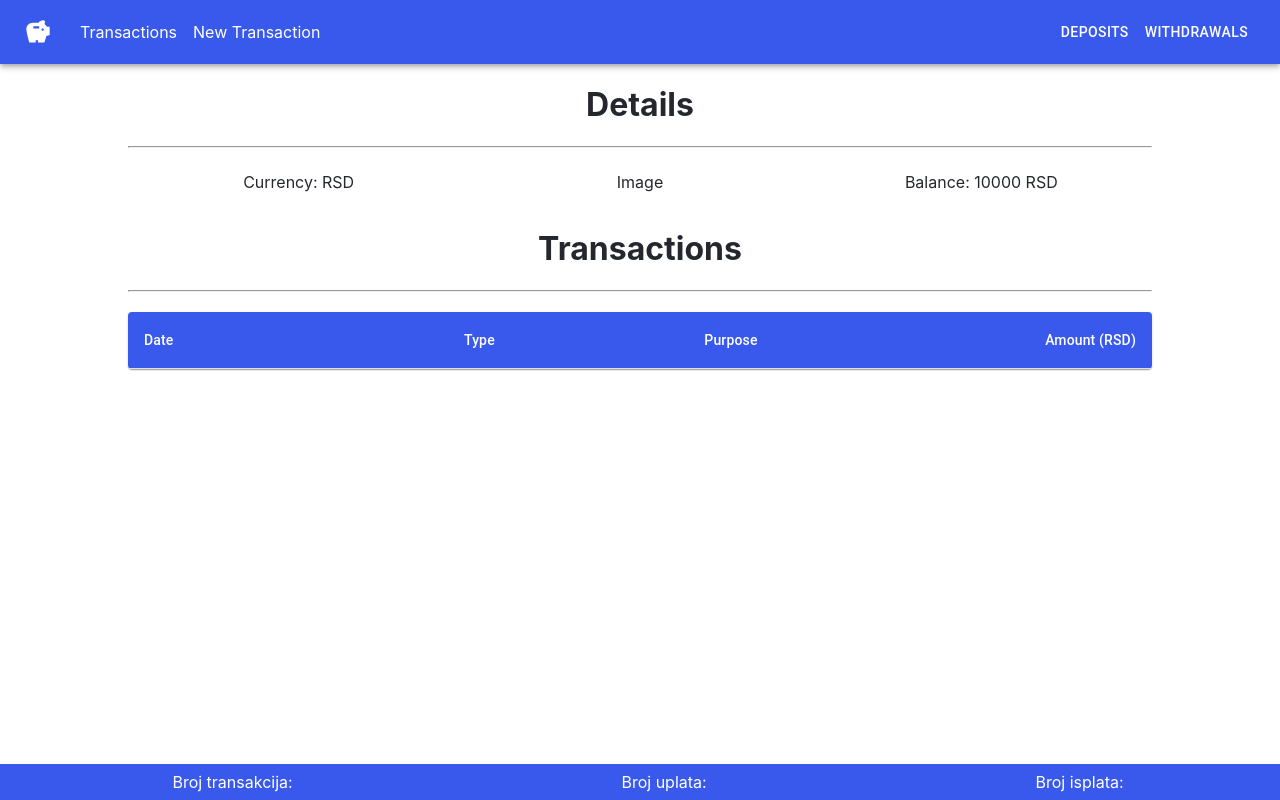
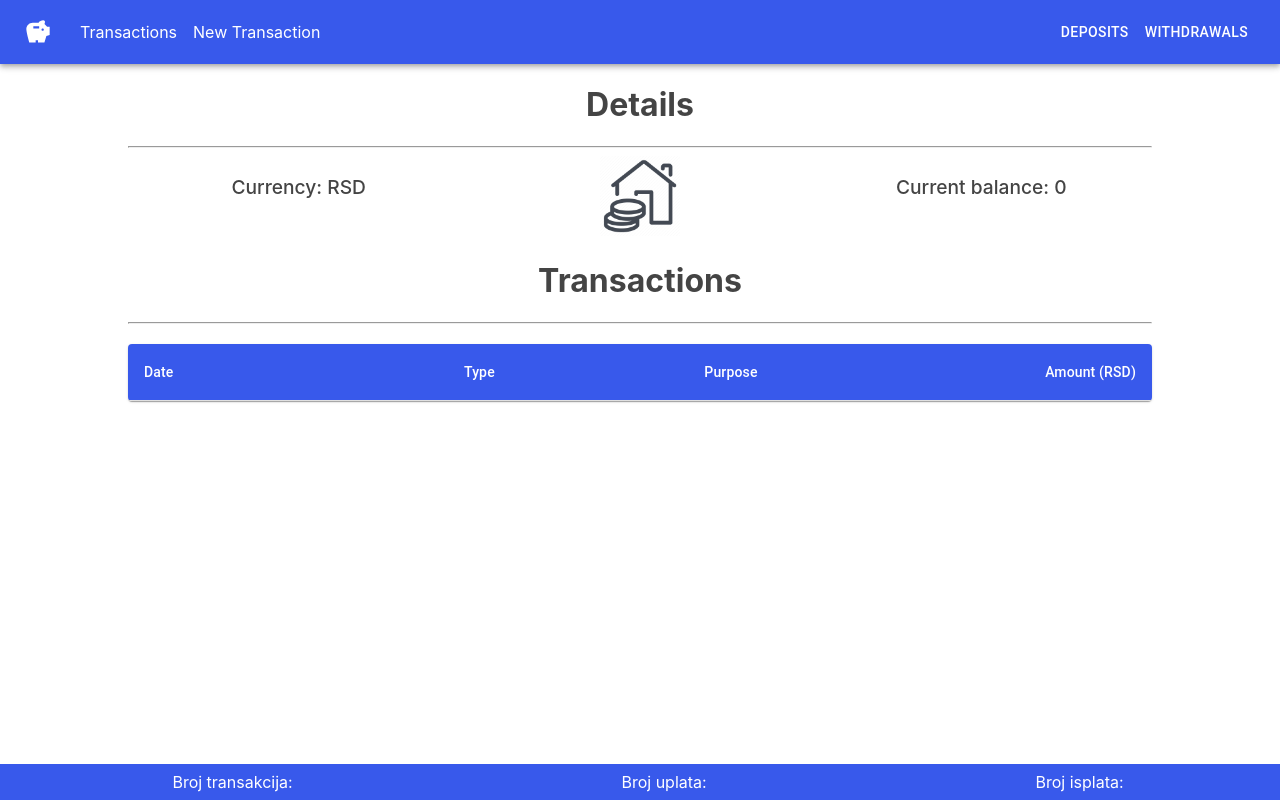
Before and after one commit to igornedovic/BudgetManagement, a React (Create React App) app: page / in a window 1280 px wide. Built offline with nearby package versions, Linux system fonts and the light colour scheme.

Commit message:
Balance functionality has been added

```diff
--- a/src/App.js
+++ b/src/App.js
@@ -5,7 +5,8 @@ import NewTransaction from "./components/NewTransaction.jsx";
 import NavBar from "./components/NavBar.jsx";
 import Footer from "./components/Footer.jsx";
 
-export const transactionsContext = createContext([]);
+export const TransactionsContext = createContext([]);
+export const BalanceContext = createContext(0);
 
 function App() {
   const [state, setState] = useState({
@@ -14,7 +15,8 @@ function App() {
   });
   const [isDeposit, setIsDeposit] = useState();
 
-  const [transactionList, setNewList] = useState([]);
+  const [transactionList] = useState([]);
+  let [balance, setBalance] = useState({ amount: 0 });
 
   const toggleDrawer = (side, open, deposit) => (event) => {
     if (
@@ -32,11 +34,22 @@ function App() {
     if (data) {
       transactionList.push(data);
     }
+
+    let newBalance = transactionList.reduce((a, b) => {
+      if (b.type === "Deposit") {
+        return { amount: +a.amount + +b.amount };
+      } else {
+        return { amount: +a.amount - +b.amount };
+      }
+    });
+
+    setBalance(newBalance);
   };
 
   return (
     <BrowserRouter>
-      <transactionsContext.Provider value={transactionList}>
+      <TransactionsContext.Provider value={transactionList}>
+        <BalanceContext.Provider value={balance}>
           <NavBar
             toggleDrawer={toggleDrawer}
             state={state}
@@ -50,7 +63,8 @@ function App() {
             />
           </Routes>
           <Footer />
-      </transactionsContext.Provider>
+        </BalanceContext.Provider>
+      </TransactionsContext.Provider>
     </BrowserRouter>
   );
 }
--- a/src/components/Info.jsx
+++ b/src/components/Info.jsx
@@ -1,8 +1,12 @@
 
 import { Grid } from "@mui/material";
-import React from "react";
+import React, {useContext} from "react";
+import logo from "../assets/img/logo.png";
+import {BalanceContext} from "../App.js";
 
-function Info() {
+function Info({logoClass}) {
+  const balance = useContext(BalanceContext);
+
   return (
     <div>
       <h1>Details</h1>
@@ -12,10 +16,10 @@ function Info() {
           <p>Currency: RSD</p>
         </Grid>
         <Grid item xs={4}>
-          <p>Image</p>
+         <img src={logo} alt={"logo"} className={logoClass}/>
         </Grid>
         <Grid item xs={4}>
-          <p>Balance: 10000 RSD</p>
+          <p>Current balance: {balance.amount}</p>
         </Grid>
       </Grid>
     </div>
--- a/src/components/NewTransaction.jsx
+++ b/src/components/NewTransaction.jsx
@@ -1,4 +1,4 @@
-import React, { useState } from "react";
+import React, { useState, useContext } from "react";
 import { makeStyles } from "@mui/styles";
 import {
   TextField,
@@ -9,6 +9,7 @@ import {
   Button,
   Grid,
 } from "@mui/material";
+import {BalanceContext} from "../App.js";
 
 const useStyles = makeStyles((styles) => ({
   newTransaction: {
@@ -22,10 +23,13 @@ const useStyles = makeStyles((styles) => ({
 
 function NewTransaction({newTransaction}) {
   const classes = useStyles();
+
   const [date, setDate] = useState("");
   const [type, setType] = useState("");
   const [purpose, setPurpose] = useState("");
   const [amount, setAmount] = useState(0);
+
+  const balance = useContext(BalanceContext);
 
   function handleSubmit(event) {
     event.preventDefault();
@@ -74,8 +78,9 @@ function NewTransaction({newTransaction}) {
               label="Amount"
               required={true}
               type="number"
-              InputProps={{ inputProps: { min: 1 } }}
+              InputProps={type === "Deposit" ? { inputProps: { min: 1 } } : {inputProps: { min: 1, max: balance.amount}}}
               value={amount}
+              style={{ width: 220 }}
               onInput={(e) => setAmount(e.target.value)}
             />
           </Grid>
--- a/src/components/TransactionList.jsx
+++ b/src/components/TransactionList.jsx
@@ -7,7 +7,7 @@ import TableContainer from "@mui/material/TableContainer";
 import TableHead from "@mui/material/TableHead";
 import TableRow from "@mui/material/TableRow";
 import Paper from "@mui/material/Paper";
-import {transactionsContext} from "../App.js"
+import {TransactionsContext} from "../App.js"
 
 const StyledTableCell = styled(TableCell)(({ theme }) => ({
   [`&.${tableCellClasses.head}`]: {
@@ -29,7 +29,8 @@ const StyledTableRow = styled(TableRow)(({ theme }) => ({
 }));
 
 function TransactionList() {
-  const transactionList = useContext(transactionsContext);
+  const transactionList = useContext(TransactionsContext);
+
   return (
     <div>
       <h1>Transactions</h1>
--- a/src/components/Transactions.jsx
+++ b/src/components/Transactions.jsx
@@ -4,20 +4,27 @@ import TransactionList from './TransactionList'
 import {makeStyles} from '@mui/styles'
 
 const useStyles = makeStyles((styles) => ({
-    details : {
+    root : {
       marginTop: "10px",
       width: "80%",
       textAlign: "center",
       margin: "auto",
-      color: "rgb(36, 39, 46)",
+      color: "#444",
+      "& p" : {
+        fontSize: "1.2rem",
+        fontWeight: 500
+      }
     },
+    logo : {
+      height: "5rem"
+    }
   }));
 
 function Transactions() {
     const classes = useStyles();
     return (
-        <div className={classes.details}>
-           <Info/>
+        <div className={classes.root}>
+           <Info logoClass = {classes.logo}/>
            <TransactionList/>
         </div>
     )
```
Also changed, not shown: src/assets/img/logo.png (added). Lines whose indentation alone changed are shown as unchanged.
